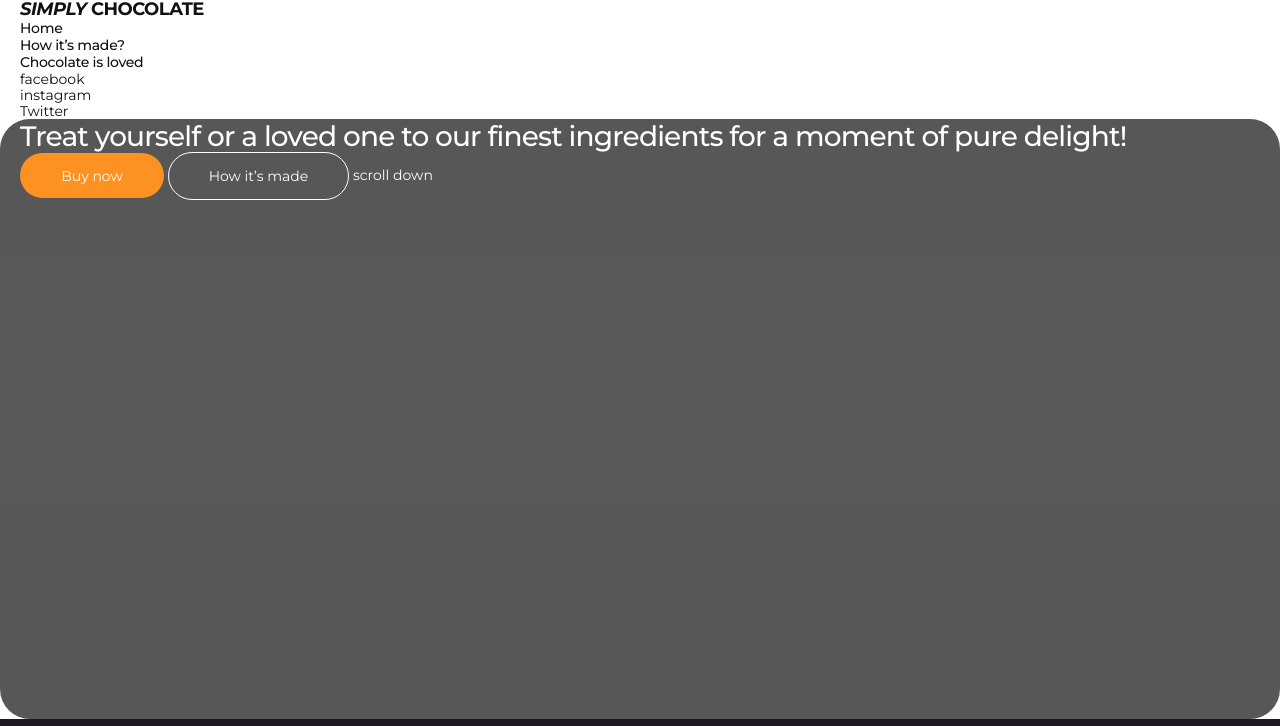
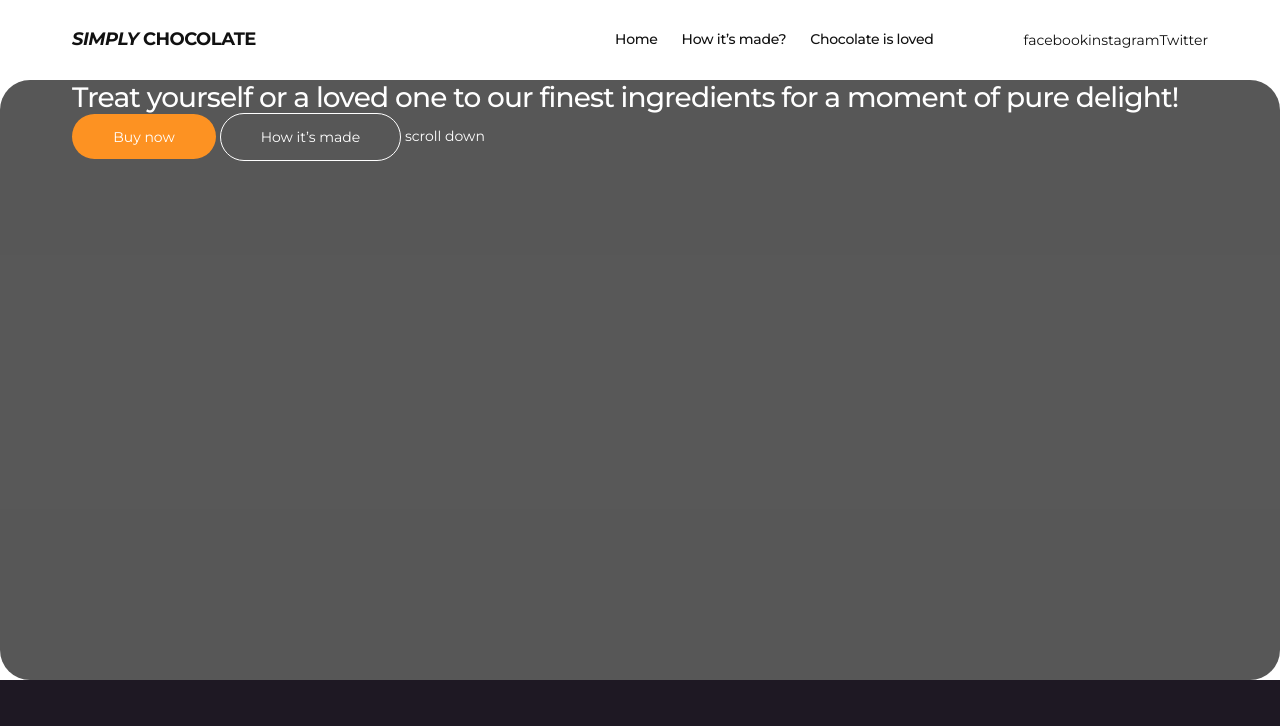
Before and after one commit to usernameRuslant/simply_chocolate, a plain HTML site: page index.html in a window 1280 px wide. Shown: the top 726 px of the page. Drawn offline with nearby package versions, Linux system fonts and the light colour scheme.

Commit message:
add.header-flex

```diff
--- a/css/style.css
+++ b/css/style.css
@@ -21,21 +21,29 @@ h3,
 h4,
 h5,
 p {
-  margin: 0;
+  margin-bottom: 0;
+  margin-top: 0;
 }
-
+button {
+  cursor: pointer;
+}
+img {
+  display: block;
+}
 .list,
-ul {
-  list-style: none;
-  margin: 0;
-  padding: 0;
+ul,
+ol {
+  margin-top: 0;
+  margin-bottom: 0;
+  padding-left: 0;
+  list-style-type: none;
 }
 
 .container {
   margin: 0 auto;
-  min-width: 320px;
-  width: 100%;
-  padding: 0 20px;
+
+  width: 1200px;
+  padding: 0 32px;
 }
 /* base style */
 body {
@@ -47,22 +55,34 @@ body {
 /* header style */
 .page-header {
 }
-
+.page-header .container {
+  display: flex;
+  align-items: center;
+  justify-content: space-between;
+}
 .page-header-logo {
   font-weight: 700;
   font-size: 18px;
   line-height: 1.11;
   letter-spacing: -0.03em;
+  /* margin-right: auto; */
 }
 
 .page-header-logo > span {
   font-style: italic;
 }
-
+.content-wrapper {
+  display: flex;
+  gap: 90px;
+  /* margin-right: auto; */
+  justify-content: space-between;
+}
 .page-header-nav {
 }
 
 .page-header-list {
+  display: flex;
+  gap: 24px;
 }
 .page-header-item {
 }
@@ -70,8 +90,18 @@ body {
   font-weight: 500;
   line-height: 1.14;
   letter-spacing: -0.02em;
+  padding-top: 32px;
+  padding-bottom: 32px;
+  display: block;
+}
+.page-header-link:hover,
+.page-header-link:focus {
+  color: var(--orange);
 }
 .social-list {
+  display: flex;
+  padding-top: 32px;
+  padding-bottom: 32px;
 }
 .social-item {
 }
--- a/index.html
+++ b/index.html
@@ -29,6 +29,7 @@
     <header class="page-header">
       <div class="container">
         <a class="page-header-logo" href="/"><span>SIMPLY</span> CHOCOLATE</a>
+        <div class="content-wrapper">
           <nav class="page-header-nav">
             <ul class="page-header-list list">
               <li class="page-header-item">
@@ -71,6 +72,7 @@
               >
             </li>
           </ul>
+        </div>
       </div>
     </header>
     <main>
```
Lines whose indentation alone changed are shown as unchanged.
